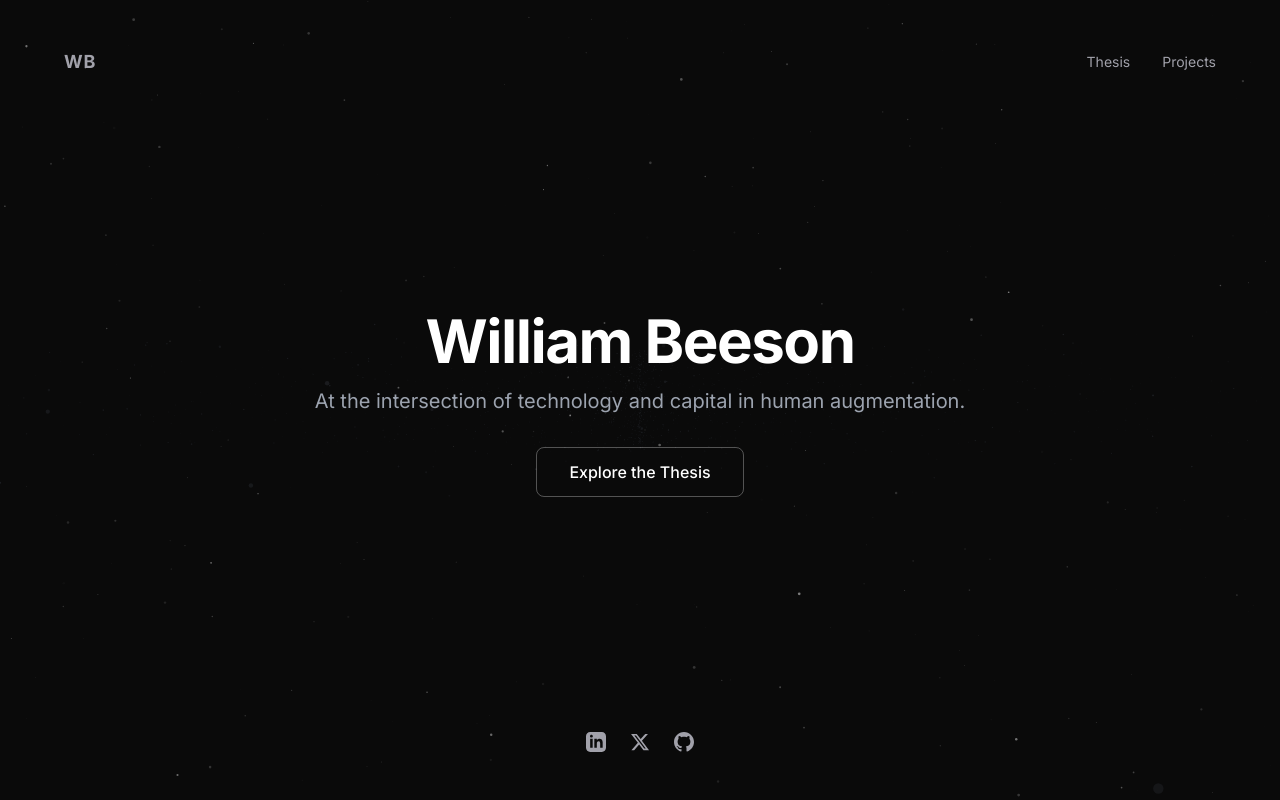
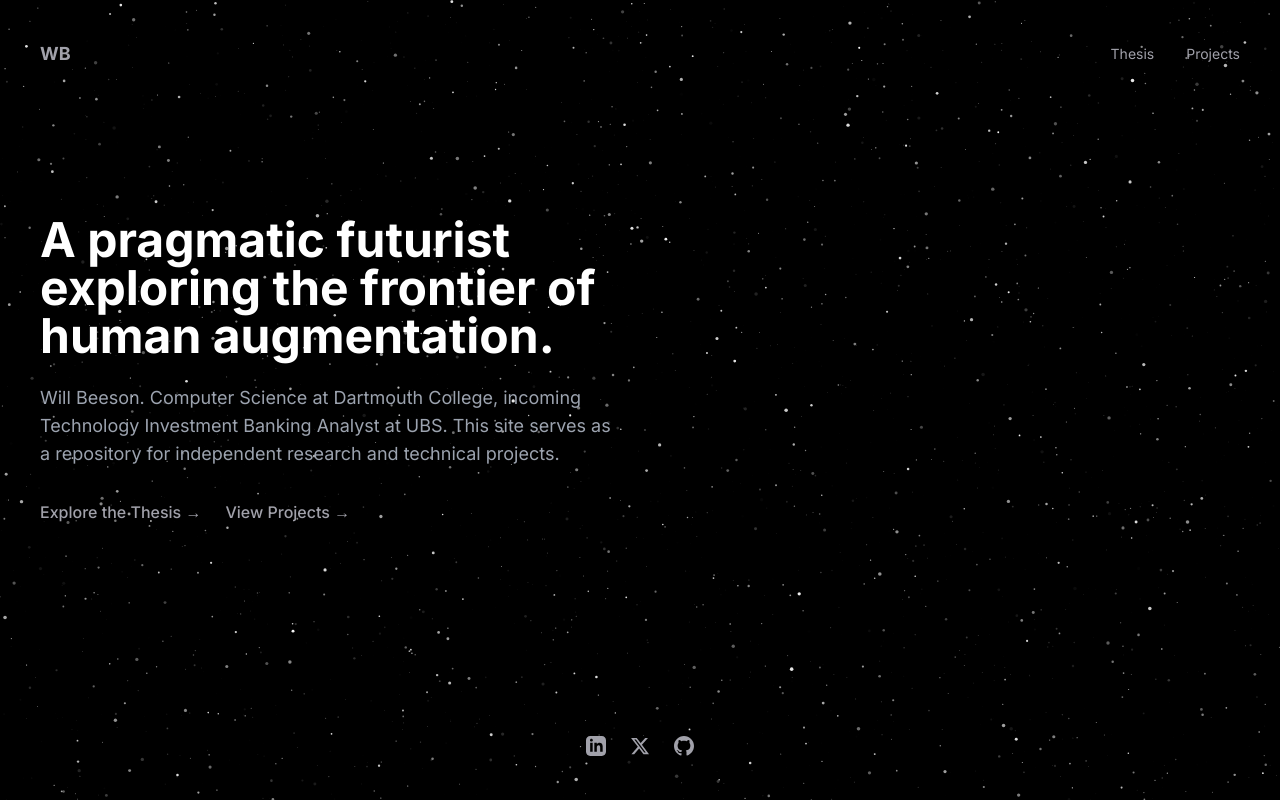
Before and after one commit to willbeeson1/wbee.me, a website built with Vite: page index.html in a window 1280 px wide. Built offline with nearby package versions, Linux system fonts and the light colour scheme; animation ran at ten frames a second; a script that the page names is missing.

Commit message:
update content

```diff
--- a/index.html
+++ b/index.html
@@ -4,62 +4,68 @@
 <head>
     <meta charset="UTF-8">
     <meta name="viewport" content="width=device-width, initial-scale=1.0">
-    <title>William Beeson</title>
+    <title>Will Beeson</title>
 
-    <!-- Tailwind CSS -->
+    <!-- Tailwind CSS (for utility classes) -->
     <script src="https://cdn.tailwindcss.com"></script>
 
     <!-- Google Fonts: Inter -->
     <link rel="preconnect" href="https://fonts.googleapis.com">
     <link rel="preconnect" href="https://fonts.gstatic.com" crossorigin>
-    <link href="https://fonts.googleapis.com/css2?family=Inter:wght@300;400;500;700&display=swap" rel="stylesheet">
+    <link href="https://fonts.googleapis.com/css2?family=Inter:wght@400;500;700&display=swap" rel="stylesheet">
 
     <!-- Link to your main stylesheet -->
     <link rel="stylesheet" href="styles/main.css">
 
+    <!-- Add Vivus -->
+    <script src="https://cdn.jsdelivr.net/npm/vivus@latest/dist/vivus.min.js"></script>
+
 </head>
 
-<body class="antialiased">
-    <!-- Canvas for particle animation -->
+<body>
+
     <canvas id="particle-canvas"></canvas>
 
-    <!-- Main content wrapper -->
-    <div class="content-wrapper flex flex-col min-h-screen p-6 md:p-8">
-
-        <!-- Header -->
-        <header class="w-full max-w-6xl mx-auto">
+    <div class="content-wrapper">
+        <header>
             <nav class="flex justify-between items-center py-4">
-                <div class="text-lg font-bold tracking-wider fade-in fade-in-1">
-                    <a href="/" class="nav-link text-white">WB</a>
-                </div>
-                <div class="flex items-center space-x-6 md:space-x-8 text-sm fade-in fade-in-1">
+                <a href="/" class="nav-link text-white font-bold text-lg">WB</a>
+                <div class="flex items-center space-x-8 text-sm">
                     <a href="/pages/thesis.html" class="nav-link">Thesis</a>
                     <a href="/pages/projects.html" class="nav-link">Projects</a>
                 </div>
             </nav>
         </header>
 
-        <!-- Main Hero Section -->
-        <main class="flex-grow flex items-center justify-center text-center">
-            <div class="max-w-3xl mx-auto">
-                <h1 class="text-4xl md:text-6xl font-bold tracking-tight text-white mb-4 fade-in fade-in-2">
-                    William Beeson
-                </h1>
-                <p class="text-lg md:text-xl text-gray-400 mb-8 fade-in fade-in-3">
-                    At the intersection of technology and capital in human augmentation.
-                </p>
-                <div class="fade-in fade-in-4">
-                    <a href="/pages/thesis.html"
-                        class="cta-button inline-block bg-transparent text-white font-medium py-3 px-8 rounded-lg">
-                        Explore the Thesis
-                    </a>
+        <main>
+            <div class="grid md:grid-cols-2 gap-8 items-center w-full">
+
+                <!-- Left Column: Text Content -->
+                <div class="fade-in text-left">
+                    <h1 class="text-3xl md:text-4xl lg:text-5xl font-bold text-white leading-tight mb-6">
+                        A pragmatic futurist exploring the frontier of human augmentation.
+                    </h1>
+                    <p class="text-base md:text-lg text-gray-400 mb-8">
+                        Will Beeson. Computer Science at Dartmouth College, incoming Technology Investment Banking
+                        Analyst at UBS. This site serves as a repository for independent research and technical
+                        projects.
+                    </p>
+                    <div class="flex flex-col sm:flex-row gap-6 font-medium">
+                        <a href="/pages/thesis.html" class="nav-link text-white">Explore the Thesis &rarr;</a>
+                        <a href="/pages/projects.html" class="nav-link text-white">View Projects &rarr;</a>
+                    </div>
                 </div>
+
+                <!-- Right Column: SVG Avatar Container -->
+                <div id="avatar-container" class="flex justify-center items-center">
+                    <!-- Vivus.js will draw the SVG here -->
+                </div>
+
             </div>
         </main>
 
-        <!-- Footer -->
-        <footer class="w-full max-w-6xl mx-auto">
-            <div class="flex justify-center items-center space-x-6 py-4 text-gray-500 fade-in fade-in-4">
+        <footer class="mt-auto pt-16">
+            <div class="flex justify-center items-center space-x-6 py-4 text-gray-500 fade-in">
                 <a href="#" class="nav-link" aria-label="LinkedIn">
                     <svg class="w-5 h-5" fill="currentColor" viewBox="0 0 24 24">
                         <path
@@ -82,8 +88,8 @@
         </footer>
     </div>
 
-    <!-- Link to your new external animation script -->
-    <script src="../scripts/main.js"></script>
+    <!-- Main animation script -->
+    <script src="scripts/main.js"></script>
 </body>
 
 </html>
--- a/scripts/main.js
+++ b/scripts/main.js
@@ -23,14 +23,13 @@ document.addEventListener('DOMContentLoaded', () => {
 
     // --- Configuration ---
     const config = {
-        STAR_COUNT: window.innerWidth < 768 ? 400 : 800,
-        GALAXY_STAR_COUNT: 1500,
-        COMET_SPAWN_INTERVAL: 20000, // ms
+        STAR_COUNT: (window.innerWidth < 768 ? 560 : 1120) * 5, // Increased star count
+        COMET_SPAWN_INTERVAL: 10000, // ms
         WARP_SPEED_FACTOR: 15,
-        MOUSE_PAN_FACTOR: 20, // Increased from 15 to reduce sensitivity
+        MOUSE_PAN_FACTOR: 100, // Inverse; increase for less panning
     };
 
-    let stars = [], galaxy = [], comets = [];
+    let stars = [], comets = [];
     let lastCometSpawn = 0;
     let mouse = { x: window.innerWidth / 2, y: window.innerHeight / 2, isDown: false };
     let warpSpeed = 1;
@@ -74,8 +73,8 @@ document.addEventListener('DOMContentLoaded', () => {
     class Star extends CelestialObject {
         constructor() {
             super(random(-canvas.width, canvas.width), random(-canvas.height, canvas.height), random(1, canvas.width));
-            this.radius = Math.max(0.1, (1 - this.pos.z / canvas.width) * 1.5);
-            this.alpha = random(0.3, 1);
+            this.radius = Math.max(0.1, (1 - this.pos.z / canvas.width) * 1.8); // Increased size by 20%
+            this.alpha = random(0.5, 1); // Increased brightness
             this.twinkleSpeed = random(0.01, 0.03);
             this.twinkle = random(0, Math.PI * 2);
             this.color = `rgba(255, 255, 255, ${this.alpha})`;
@@ -110,38 +109,6 @@ document.addEventListener('DOMContentLoaded', () => {
                 ctx.lineTo(prevX, prevY);
                 ctx.stroke();
             }
-        }
-    }
-
-    // --- Galaxy Class (for distant dust lane) ---
-    class GalaxyStar extends CelestialObject {
-        constructor() {
-            const angle = random(0, Math.PI * 2);
-            const radius = random(0, canvas.width * 2) * Math.pow(random(0, 1), 2);
-            super(Math.cos(angle) * radius, random(-50, 50), Math.sin(angle) * radius);
-            this.radius = 0.5;
-            this.alpha = random(0.05, 0.2);
-            this.color = `rgba(200, 220, 255, ${this.alpha})`;
-        }
-
-        update() {
-            // Slow rotation
-            const rotSpeed = 0.00005;
-            const cos = Math.cos(rotSpeed);
-            const sin = Math.sin(rotSpeed);
-            const newX = this.pos.x * cos - this.pos.z * sin;
-            const newZ = this.pos.x * sin + this.pos.z * cos;
-            this.pos.x = newX;
-            this.pos.z = newZ;
-        }
-
-        draw() {
-            const { x, y, scale } = this.project();
-            if (x < 0 || x > canvas.width || y < 0 || y > canvas.height || scale <= 0) return;
-            ctx.fillStyle = this.color;
-            ctx.beginPath();
-            ctx.arc(x, y, this.radius * scale, 0, Math.PI * 2);
-            ctx.fill();
         }
     }
 
@@ -214,10 +181,8 @@ document.addEventListener('DOMContentLoaded', () => {
     // --- Main Initialization Function ---
     function init() {
         stars = [];
-        galaxy = [];
         comets = [];
         for (let i = 0; i < config.STAR_COUNT; i++) stars.push(new Star());
-        for (let i = 0; i < config.GALAXY_STAR_COUNT; i++) galaxy.push(new GalaxyStar());
     }
 
     // --- Main Animation Loop ---
@@ -238,7 +203,6 @@ document.addEventListener('DOMContentLoaded', () => {
         ctx.translate(-currentPanX, -currentPanY);
 
         // Update and draw all objects
-        galaxy.forEach(g => { g.update(); g.draw(); });
         stars.forEach(s => { s.update(); s.draw(); });
         comets.forEach(c => { c.update(); c.draw(); });
 
@@ -258,4 +222,21 @@ document.addEventListener('DOMContentLoaded', () => {
     setupEventListeners();
     resizeCanvas();
     requestAnimationFrame(animate);
+
+    /// --- 2. VIVUS SVG ANIMATION ---
+    // This uses the Vivus library to load and animate your external SVG file.
+    new Vivus('avatar-container', {
+        type: 'oneByOne',        // Draws each path sequentially for a "live sketch" feel.
+        duration: 300,           // Total animation duration in frames.
+        file: 'assets/images/profile.svg', // The path to your corrected SVG file.
+        start: 'autostart',      // Start the animation automatically on page load.
+        onReady: function (myVivus) {
+          // This function runs once the SVG is loaded.
+          // It makes the SVG responsive by removing fixed dimensions.
+          const svg = myVivus.el;
+          svg.setAttribute('class', 'w-full max-w-sm'); // Apply TailwindCSS classes for sizing.
+          svg.removeAttribute('width');
+          svg.removeAttribute('height');
+        }
+    });
 });
--- a/styles/main.css
+++ b/styles/main.css
@@ -1,17 +1,13 @@
 /*
- * Silent Citadel
+ * Silent Citadel - Main Stylesheet
 */
 body {
   font-family: 'Inter', sans-serif;
-  background-color: #0a0a0a;
-  /* A very dark gray, almost black */
+  background-color: #000;
   color: #e5e7eb;
-  /* Light gray for text */
   overflow: hidden;
-  /* Hide scrollbars from the body */
 }
 
-/* The canvas for the particle animation */
 #particle-canvas {
   position: fixed;
   top: 0;
@@ -19,21 +15,37 @@ body {
   width: 100%;
   height: 100%;
   z-index: 0;
-  opacity: 0.5;
-  /* Soften the background effect */
 }
 
-/* Ensure all content is on top of the canvas */
 .content-wrapper {
   position: relative;
   z-index: 1;
+  display: flex;
+  flex-direction: column;
+  min-height: 100vh;
+  padding: 1.5rem;
 }
 
-/* Subtle animation for text fade-in on load */
+header,
+main,
+footer {
+  width: 100%;
+  max-width: 1200px;
+  margin-left: auto;
+  margin-right: auto;
+}
+
+main {
+  flex-grow: 1;
+  display: flex;
+  align-items: center;
+}
+
+/* --- Animations --- */
 @keyframes fadeIn {
   from {
     opacity: 0;
-    transform: translateY(10px);
+    transform: translateY(20px);
   }
 
   to {
@@ -43,60 +55,49 @@ body {
 }
 
 .fade-in {
-  animation: fadeIn 1s ease-out forwards;
+  animation: fadeIn 1.5s ease-out forwards;
   opacity: 0;
-  /* Start hidden for animation */
+  /* Start hidden */
 }
 
-/* Staggered animation delays */
-.fade-in-1 {
-  animation-delay: 0.2s;
+/* --- SVG Sketch Animation --- */
+#avatar-container svg {
+  width: 100%;
+  max-width: 24rem;
+  max-height: 30rem;
+  /* 384px */
 }
 
-.fade-in-2 {
-  animation-delay: 0.4s;
+/* The keyframes are universal, the dynamic part is handled by JS */
+@keyframes draw {
+  to {
+    stroke-dashoffset: 0;
+  }
 }
 
-.fade-in-3 {
-  animation-delay: 0.6s;
-}
-
-.fade-in-4 {
-  animation-delay: 0.8s;
-}
-
-/* Styling for the primary CTA button */
-.cta-button {
-  border: 1px solid rgba(255, 255, 255, 0.3);
-  transition: all 0.3s ease;
-}
-
-.cta-button:hover {
-  background-color: rgba(255, 255, 255, 0.1);
-  border-color: rgba(255, 255, 255, 0.7);
-  transform: translateY(-2px);
-  box-shadow: 0 4px 20px rgba(255, 255, 255, 0.05);
-}
-
-/* Styling for nav and footer links */
+/* --- Link & Button Styling --- */
 .nav-link {
+  color: #a1a1aa;
+  /* zinc-400 */
+  text-decoration: none;
   transition: color 0.3s ease;
   position: relative;
-  color: #a1a1aa;
-  /* zinc-400 */
+  padding-bottom: 4px;
+  /* Add padding for the underline effect */
 }
 
 .nav-link:hover {
   color: #ffffff;
 }
 
+/* Underline effect for nav links */
 .nav-link::after {
   content: '';
   position: absolute;
   width: 100%;
   transform: scaleX(0);
   height: 1px;
-  bottom: -4px;
+  bottom: 0;
   left: 0;
   background-color: #ffffff;
   transform-origin: bottom right;
@@ -107,3 +108,8 @@ body {
   transform: scaleX(1);
   transform-origin: bottom left;
 }
+
+/* Remove underline from icon-only links in the footer
+footer .nav-link::after {
+  display: none;
+} */
--- a/styles/theme.css
+++ /dev/null
@@ -1,44 +0,0 @@
-/* theme.css
-   (High-level theme variables & basic rules)
-*/
-
-/* 1) Root-Level Custom Properties */
-:root {
-  --background-color: #000000;
-  /* black background */
-  --text-color: #ffffff;
-  /* white text */
-  --accent-color: #00bcd4;
-  /* bright cyan accent */
-  --font-family: system-ui, -apple-system, sans-serif;
-
-  /* OPTIONAL: If you want a distinct color for tag backgrounds, define it here:
-     --tag-bg-color: #333333;
-  */
-}
-
-/* 2) Body & Global Basics */
-body {
-  background-color: var(--background-color);
-  color: var(--text-color);
-  font-family: var(--font-family);
-  transition: background-color 0.3s ease, color 0.3s ease;
-}
-
-/* 3) Basic Link Styles */
-a,
-a:visited {
-  color: var(--text-color);
-  text-decoration: none;
-}
-
-a:hover {
-  color: var(--accent-color);
-}
-
-/* 4) Headings (Optional Tweaks) */
-h1,
-h2,
-h3 {
-  color: var(--text-color);
-}
```
Also changed, not shown: pages/ukraine-project.html (+1 -0 lines), styles/projects.css (+19 -6 lines), assets/images/profile.svg (added).
